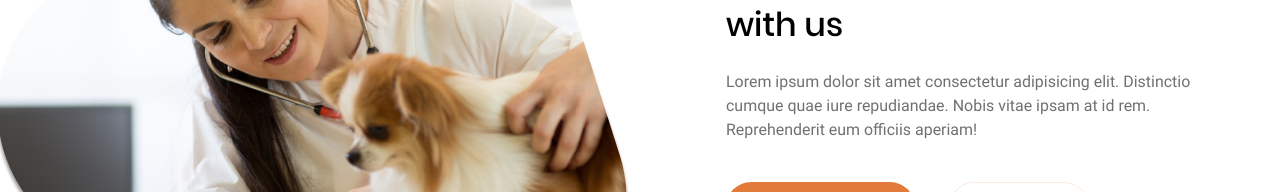
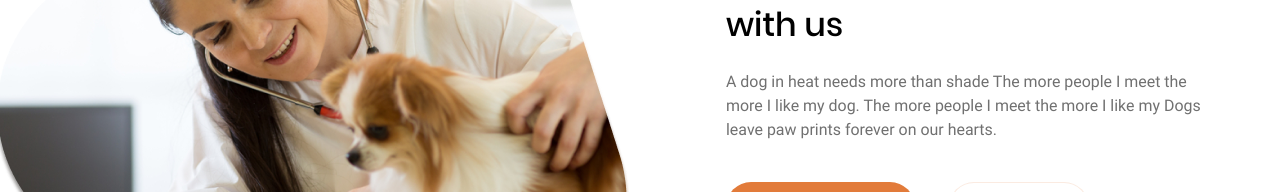
Before and after one commit to chernyshuk/Dog, a plain HTML site: page index.html in a window 1280 px wide. Shown: the part 2984-3176 px from the top of the page. Drawn offline with Linux system fonts and the light colour scheme.

Commit message:
Замена текста в dog-care

```diff
--- a/index.html
+++ b/index.html
@@ -122,9 +122,8 @@
             <div class="dog-care__wrapper">
                 <p class="dog-care__sub-title">Dog care</p>
                 <h2 class="dog-care__title">Start your adoption journey with us</h2>
-                <p class="dog-care__description description">Lorem ipsum dolor sit amet consectetur
-                    adipisicing elit. Distinctio cumque quae iure repudiandae. Nobis vitae ipsam at
-                    id rem. Reprehenderit eum officiis aperiam!</p>
+                <p class="dog-care__description description">A dog in heat needs more than shade The more people
+                    I meet the more I like my dog. The more people I meet the more I like my Dogs leave paw prints forever on our hearts.</p>
                 <div class="dog-care__buttons">
                     <button class="dog-care__button button button_orange">Appointment Now</button>
                     <button class="dog-care__button button button_white">See Details</button>
```
